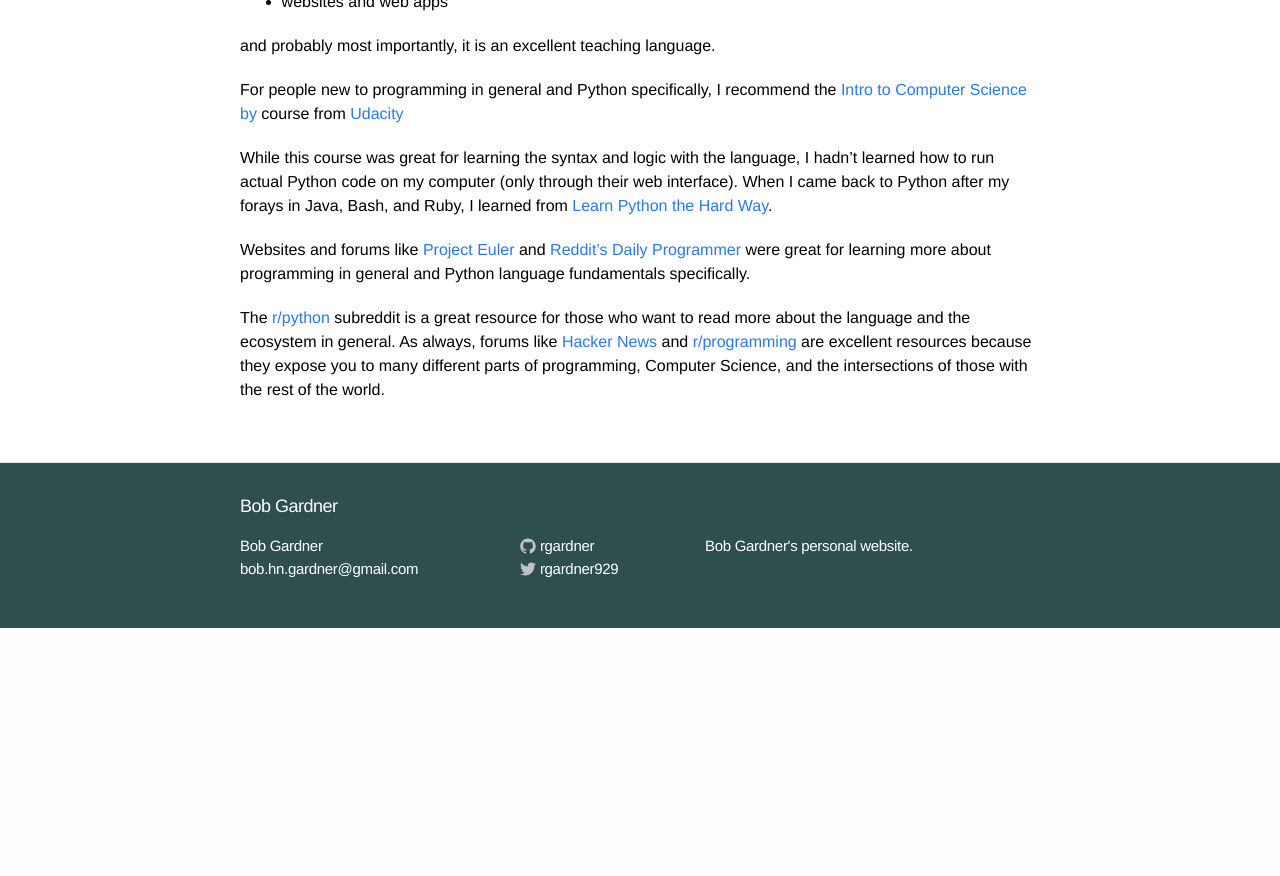
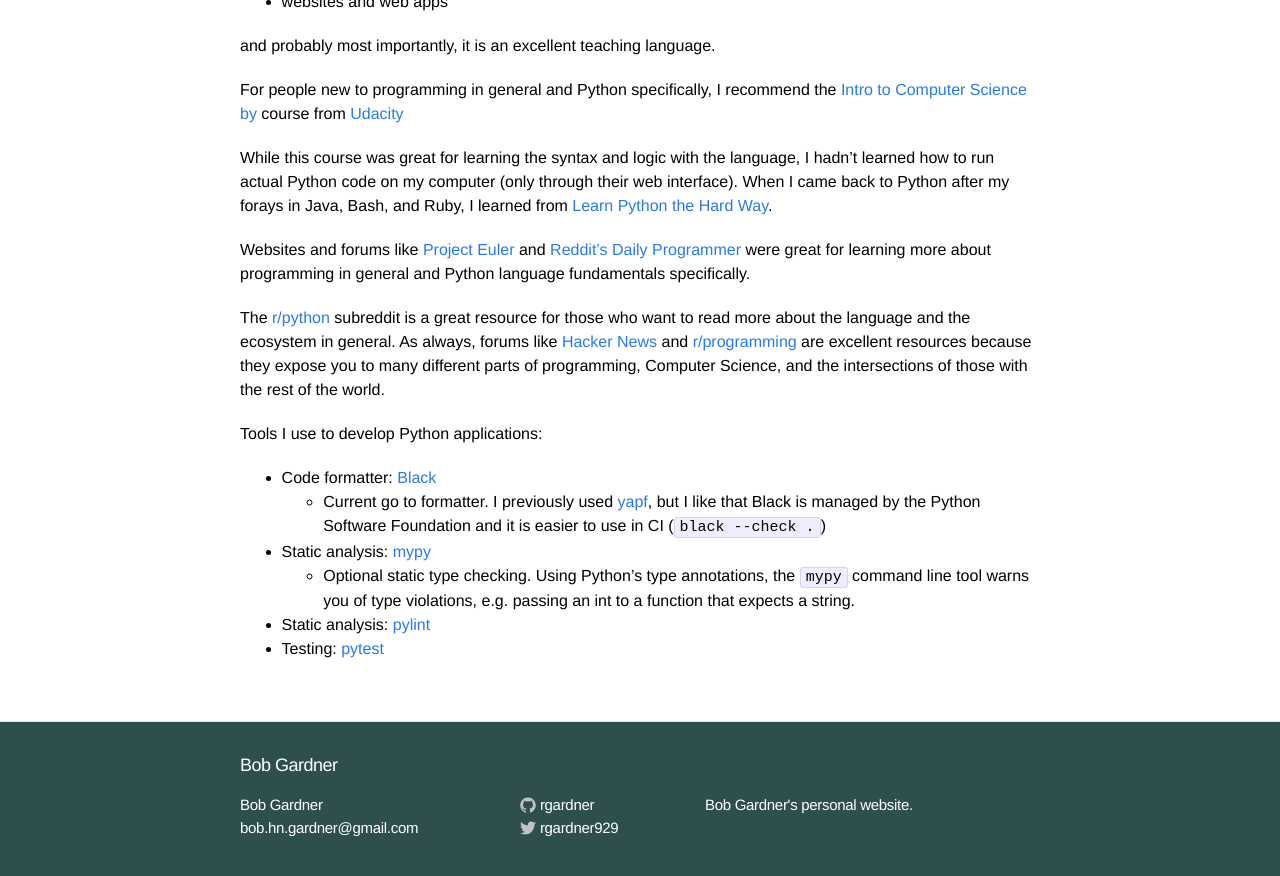
Before and after one commit to rgardner/rgardner.github.io, a Jekyll site: the page built from _resources/python.md, in a window 1280 px wide, cut to the strip 324-1211 px from the top of the page. Shown: the top 876 px of the strip. Built offline with Jekyll 4.4.1, drawn with Linux system fonts in a browser that asks for light colours; before the commit the page ends 952 px from its top, so only the background shows below that.

Commit message:
Update/add Docker, Python, Rust resources (#23)

```diff
--- a/_resources/python.md
+++ b/_resources/python.md
@@ -5,6 +5,7 @@
 
 I love the Python programming language. Python is cross-platform, open-source,
 and has a wide array of use cases:
+
 - small utilities
 - data analysis
 - web scraping
@@ -33,3 +34,16 @@
 and [r/programming](https://www.reddit.com/r/programming) are excellent
 resources because they expose you to many different parts of programming,
 Computer Science, and the intersections of those with the rest of the world.
+
+Tools I use to develop Python applications:
+
+- Code formatter: [Black](https://github.com/psf/black)
+  - Current go to formatter. I previously used [yapf](https://github.com/google/yapf),
+    but I like that Black is managed by the Python Software Foundation and it is
+    easier to use in CI (`black --check .`)
+- Static analysis: [mypy](https://github.com/python/mypy)
+  - Optional static type checking. Using Python's type annotations, the `mypy`
+    command line tool warns you of type violations, e.g. passing an int to a
+    function that expects a string.
+- Static analysis: [pylint](https://www.pylint.org/)
+- Testing: [pytest](https://docs.pytest.org/en/latest/)
```
Also changed, not shown: _resources/docker.md (added, +8 -0 lines), _resources/rust.md (added, +9 -0 lines).
